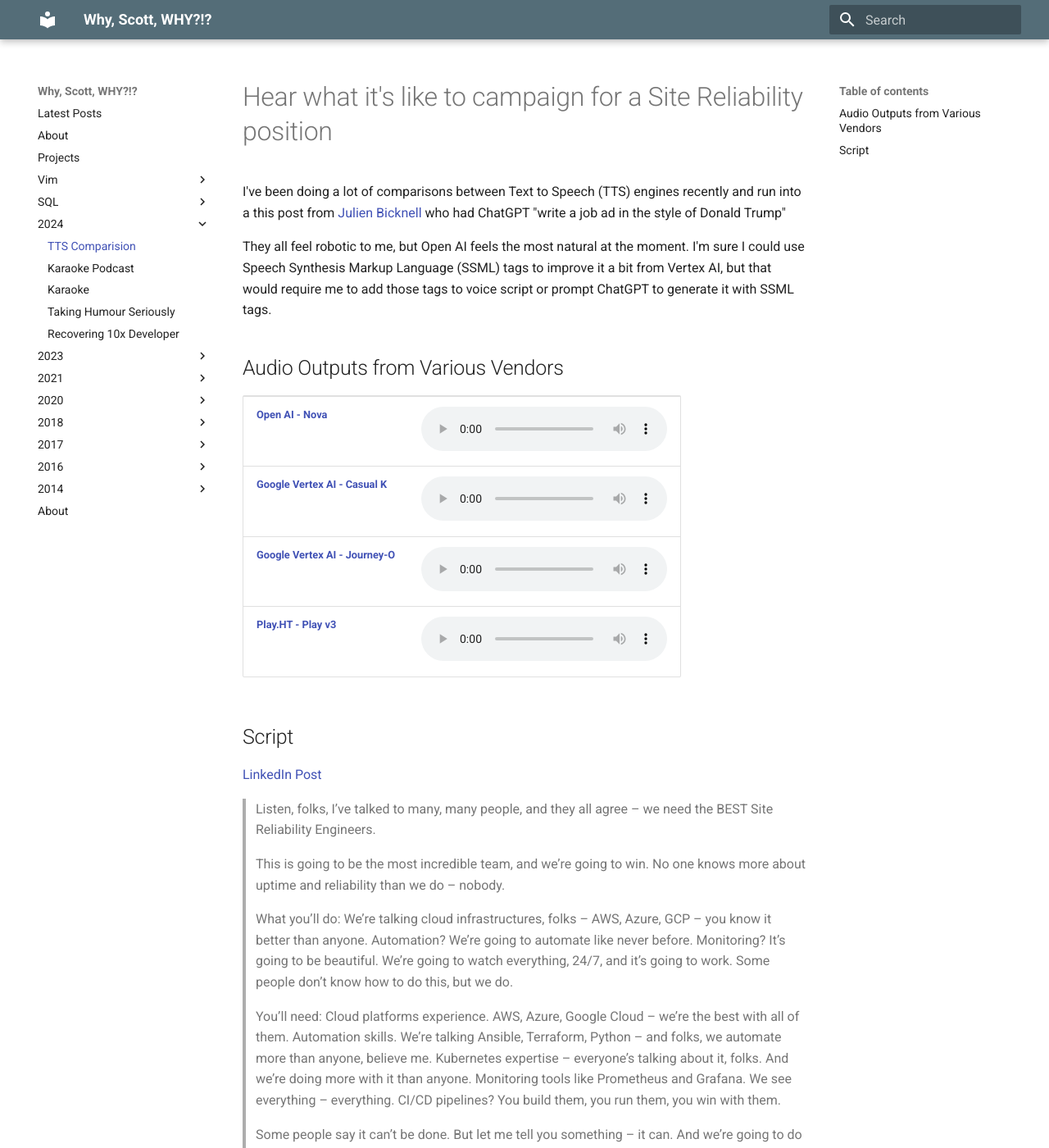
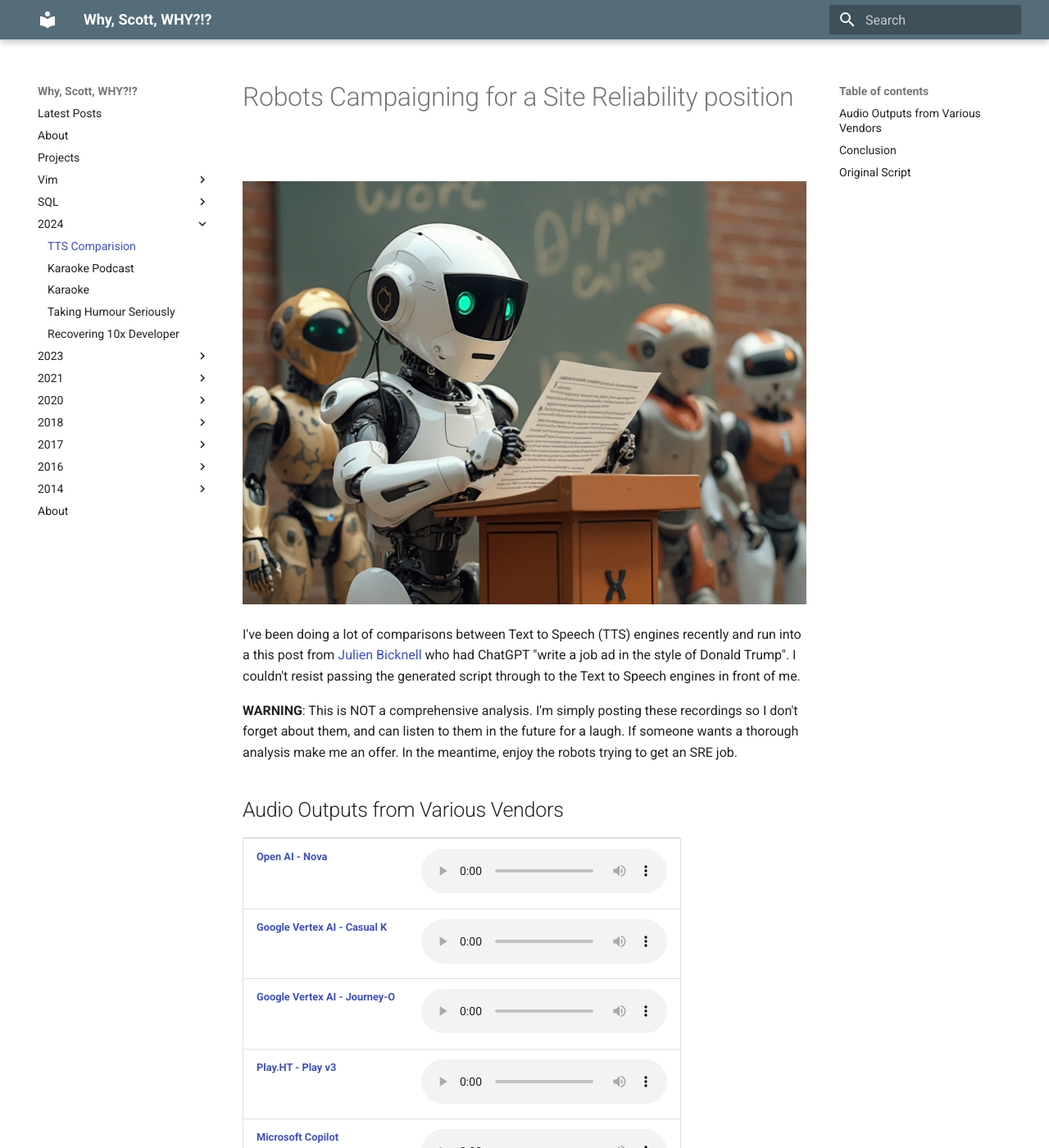
Before and after one commit to ddrscott/ddrscott.site, an MkDocs documentation site: the page built from docs/blog/2024/tts-comparision.md, in a window 1280 px wide and 1400 px high. Shown: the whole window at 82% size. Built offline with MkDocs 1.6.1 and Material for MkDocs 9.7.7, drawn with Linux system fonts in a browser that asks for light colours; comment, search, counter and statistics services are not loaded; some of the changed text lies outside the part shown.

Commit message:
Add images and more tts links

```diff
--- a/docs/blog/2024/tts-comparision.md
+++ b/docs/blog/2024/tts-comparision.md
@@ -4,19 +4,20 @@ comments: true
 categories: life
 published: true
 title: Karaoke
-image: /images/2024/karaoke-02.png
+image: /images/2024/tts-robots.jpg
 description: |
-  Hear what it's like to campaign for your Site Reliability position
+  What it's like when robots campaign for your Site Reliability position
 ---
-# Hear what it's like to campaign for a Site Reliability position
+# Robots Campaigning for a Site Reliability position
+
+<img class="featured" src="/images/2024/tts-robots.jpg" alt="Featured Banner" />
 
 I've been doing a lot of comparisons between Text to Speech (TTS) engines recently and run into a this post
 from [Julien Bicknell](https://www.linkedin.com/in/juliensydney) who had ChatGPT "write a job ad in the style of Donald
-Trump"
+Trump". I couldn't resist passing the generated script through to the Text to Speech engines in front of me.
 
-They all feel robotic to me, but Open AI feels the most natural at the moment. I'm sure I could use Speech Synthesis
-Markup Language (SSML) tags to improve it a bit from Vertex AI, but that would require me to add those tags to voice
-script or prompt ChatGPT to generate it with SSML tags.
+**WARNING**: This is NOT a comprehensive analysis.
+I'm simply posting these recordings so I don't forget about them, and can listen to them in the future for a laugh. If someone wants a thorough analysis make me an offer. In the meantime, enjoy the robots trying to get an SRE job.
 
 ## Audio Outputs from Various Vendors
 
@@ -65,12 +66,32 @@ script or prompt ChatGPT to generate it with SSML tags.
     </audio>
     </td>
 </tr>
+<tr>
+    <td>
+    <a href="https://copilot.microsoft.com/" target="_blank"><b>Microsoft Copilot</b></a>
+    </td>
+    <td>
+    <audio controls>
+    <source src="https://cdn.dataturd.com/audio/tts-compare/ms-copilot-trimmed.mp3" type="audio/mpeg">
+    Your browser does not support the audio tag.
+    </audio>
+    </td>
+</tr>
 
 </table>
 
-## Script
+## Conclusion
+
+They all feel robotic to me, but Open AI feels the most natural at the moment. I'm sure I could use Speech Synthesis
+Markup Language (SSML) tags to improve it a bit from Vertex AI, but that would require me to add those tags to voice
+script or prompt ChatGPT to generate it with SSML tags.
+
+
+## Original Script
 
 [LinkedIn Post](https://www.linkedin.com/posts/juliensydney_makeadvertsgreatagain-activity-7243775950448947200-xzYH)
+
+<img class="featured" src="/images/2024/tts-trump.png" alt="Featured Banner" />
 
 > Listen, folks, I’ve talked to many, many people, and they all agree – we need the BEST Site Reliability Engineers.
 >
```
Also changed, not shown: docs/images/2024/tts-robots.jpg (added), docs/images/2024/tts-trump.png (added).
